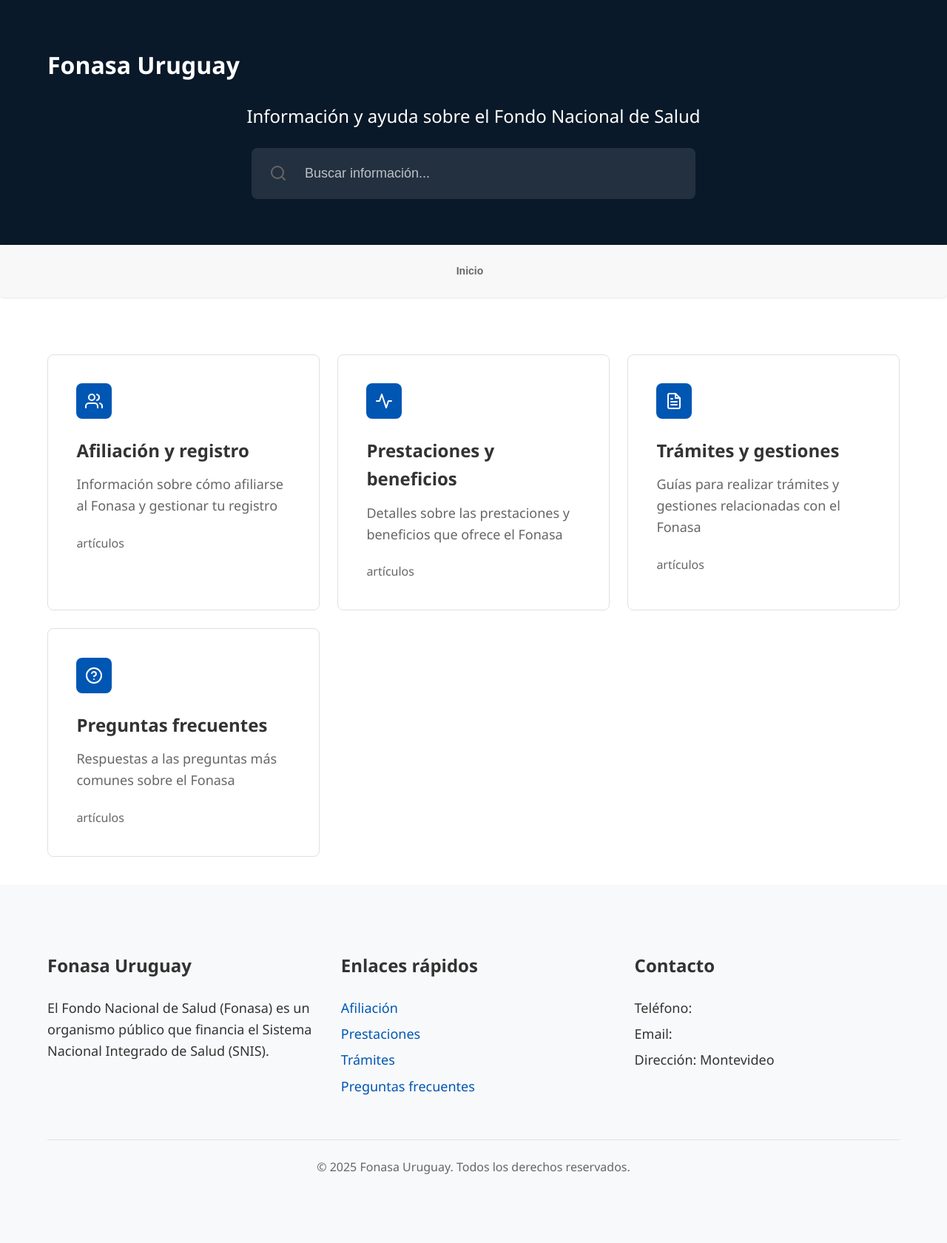
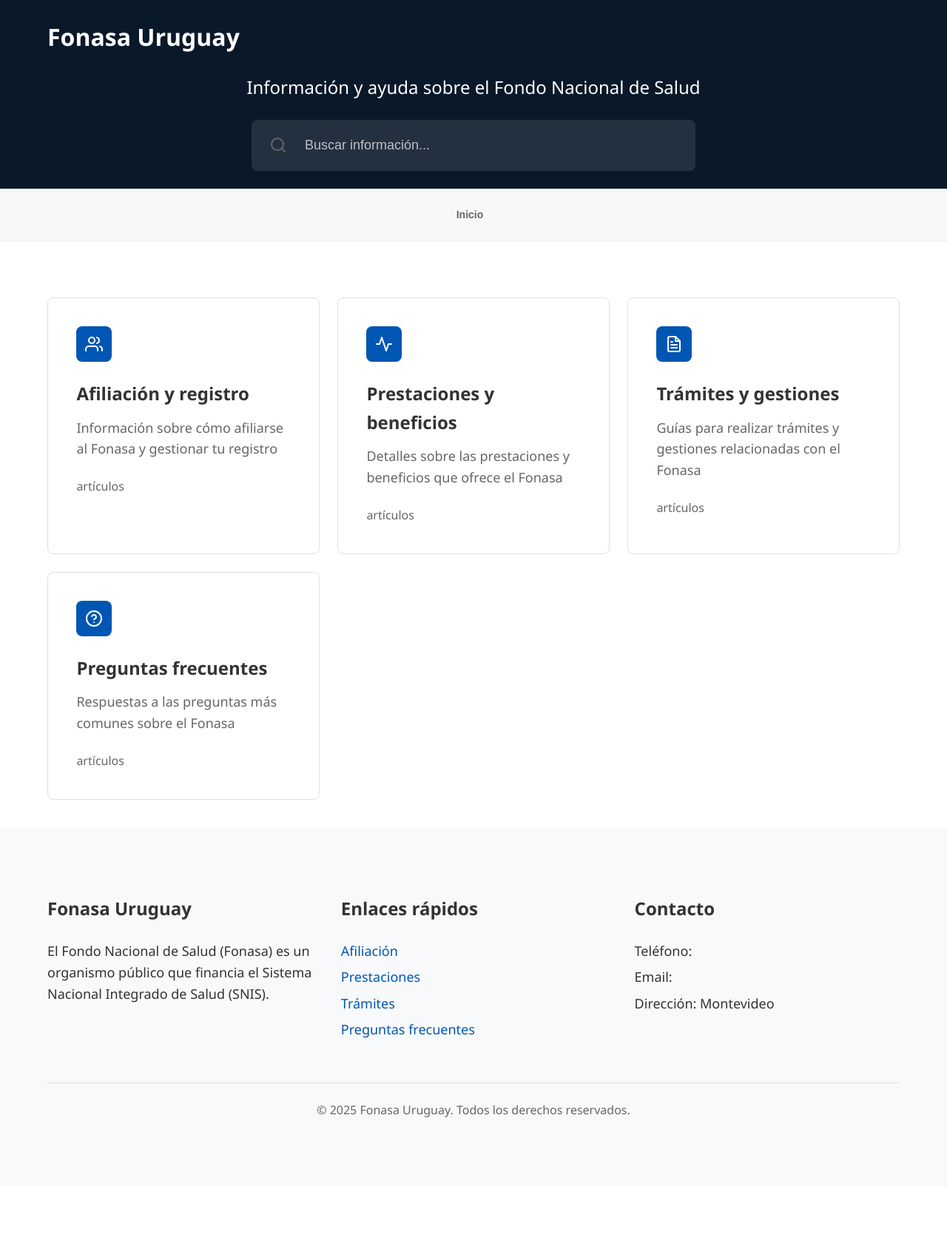
Before and after one commit to JoseAtel/fonasa.info, a Jekyll site: the page built from index.md, in a window 1280 px wide. Shown: the whole page at 74% size. Built offline with Jekyll 4.4.1, drawn with Linux system fonts in a browser that asks for light colours; after the commit the page ends 1603 px from its top, so only the background shows below that.

Commit message:
Actualizacion
Actualizacion de contenido

```diff
--- a/_includes/header.html
+++ b/_includes/header.html
@@ -1,5 +1,5 @@
 <header class="site-header">
-    <div class="container">
+    <div class="header-container">
       <div class="header-content">
         <a href="{{ '/' | relative_url }}" class="logo">
           <h1>Fonasa Uruguay</h1>
--- a/assets/css/styles.css
+++ b/assets/css/styles.css
@@ -95,6 +95,13 @@
     max-width: var(--container-max-width);
     margin: auto;
     padding: var(--space-lg) var(--space-md);
+  }
+
+  .header-container {
+    width: 100%;
+    max-width: var(--container-max-width);
+    margin:0 auto;
+    padding: 0 var(--space-md);
   }
 
   /* Header */
```
